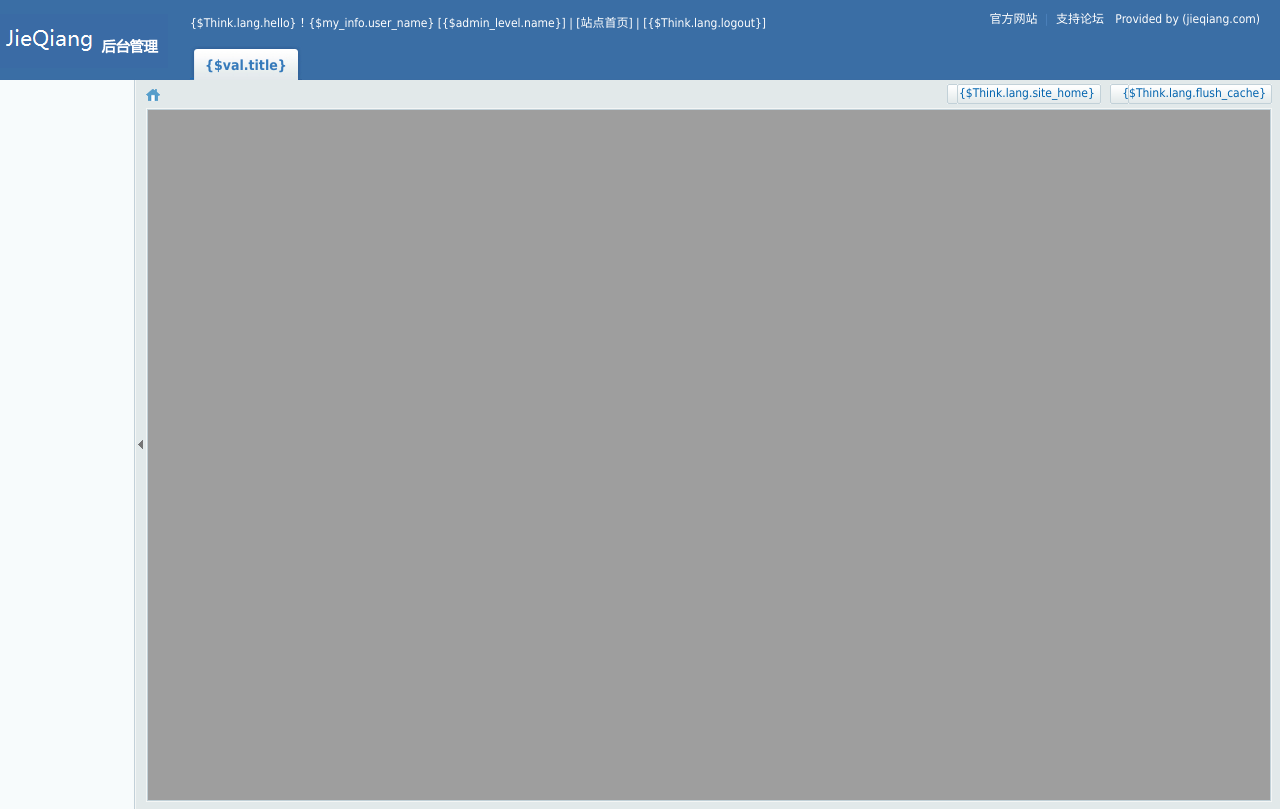
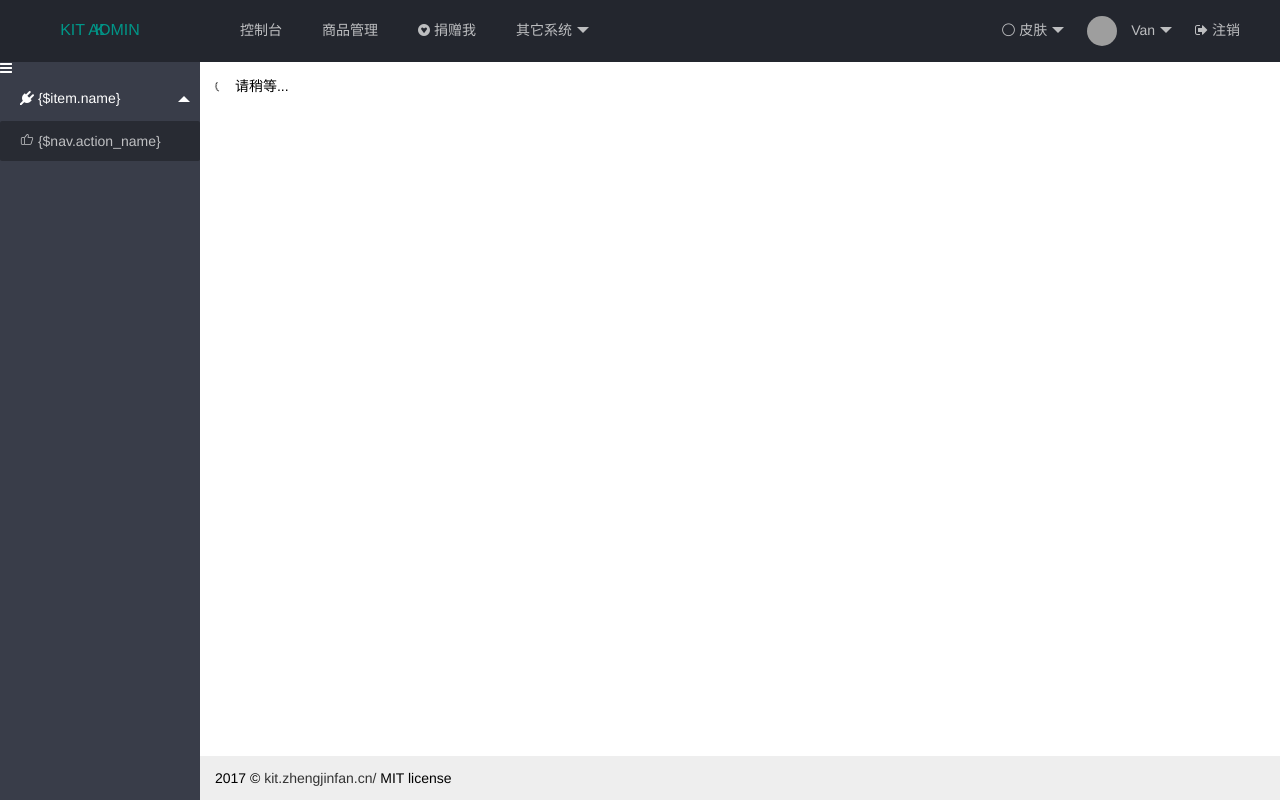
Before and after one commit to 1569501393/mobilecms.jieqiangtec.com, a PHP site: page /DbName/admin/Tpl/default/Index/index.html in a window 1280 px wide. Run offline with PHP 8.4, Linux system fonts and the light colour scheme; data that the repository does not hold is empty; grey boxes are pictures that could not be loaded.

Commit message:
显示菜单

```diff
--- a/admin/Common/common.php
+++ b/admin/Common/common.php
@@ -218,7 +218,7 @@
 	define('API_CACHETIME','0');  //缓存时间默认为小时   0表示不缓存
 	define('API_CACHEPATH','Runtime/Api59miao_cache'); //缓存目录
 	define('CHARSET','UTF-8');  //编码
-	define('APIURL','http://api.59miao.com/Router/Rest?');  //请求地址
+	// define('APIURL','http://api.59miao.com/Router/Rest?');  //请求地址
 	define('API_CLEARCACHE','1 23 * *');   //自动清除缓存时间
 	vendor('api59miao.init');
 	//引入59秒api文件
--- a/admin/Lib/Action/IndexAction.class.php
+++ b/admin/Lib/Action/IndexAction.class.php
@@ -12,6 +12,8 @@
 {
     public function index()
     {
+//        var_dump($menu);exit;
+        $this->assign('test_name','123');
         $this->display('index');
     }
 	/*当前位置*/
--- a/admin/Lib/Action/PublicAction.class.php
+++ b/admin/Lib/Action/PublicAction.class.php
@@ -152,7 +152,7 @@
  	//验证码
     public function verify(){
     	import("ORG.Util.Image");
-        Image::buildImageVerify(4,1,'gif','50','24');
+        Image::buildImageVerify(4,1,'gif','108','34');
     }
 
 	/*
--- a/admin/Tpl/default/Index/index.html
+++ b/admin/Tpl/default/Index/index.html
@@ -1,156 +1,175 @@
-<!DOCTYPE html PUBLIC "-//W3C//DTD XHTML 1.0 Transitional//EN" "http://www.w3.org/TR/xhtml1/DTD/xhtml1-transitional.dtd">
-<html xmlns="http://www.w3.org/1999/xhtml" class="off">
+<!DOCTYPE html>
+<html>
+
 <head>
-<meta http-equiv="Content-Type" content="text/html; charset=utf-8" />
-<meta http-equiv="X-UA-Compatible" content="IE=EmulateIE7" />
-<link href="__ROOT__/statics/admin/css/style.css" rel="stylesheet" type="text/css"/>
-<link href="__ROOT__/statics/css/dialog.css" rel="stylesheet" type="text/css" />
-<script language="javascript" type="text/javascript" src="__ROOT__/statics/js/jquery/jquery-1.4.2.min.js"></script>
-<script language="javascript" type="text/javascript" src="__ROOT__/statics/js/dialog.js"></script>
-<title>{$Think.lang.website_manage}</title>
+    <meta charset="utf-8">
+    <meta name="viewport" content="width=device-width, initial-scale=1, maximum-scale=1">
+    <title>KIT ADMIN</title>
+    <link rel="stylesheet" href="__ROOT__/statics/admin/plugins/layui/css/layui.css" media="all" />
+    <link rel="stylesheet" href="__ROOT__/statics/admin/plugins/font-awesome/css/font-awesome.min.css" media="all" />
+    <link rel="stylesheet" href="__ROOT__/statics/admin/build/css/app.css" media="all" />
+    <link rel="stylesheet" href="__ROOT__/statics/admin/build/css/themes/default.css" media="all" id="skin" kit-skin />
 </head>
-<body scroll="no">
-<div id="header">
-    <div class="logo"><a href="__APP__" title="{$Think.lang.website_manage}"></a></div>
-    <div class="fr">
-        <div class="style_but"></div>
-    </div>
-    <div class="col-auto" style="overflow: visible">
-        <div class="log white cut_line"> {$Think.lang.hello}！{$my_info.user_name} [{$admin_level.name}]
-              |
-            <a href="{$site_root}" target="_blank">[站点首页]</a>   |
-            <a href="{:u('Public/logout')}">[{$Think.lang.logout}]</a>
+
+<body class="kit-theme">
+    <div class="layui-layout layui-layout-admin kit-layout-admin">
+        <div class="layui-header">
+            <div class="layui-logo">KIT ADMIN</div>
+            <div class="layui-logo kit-logo-mobile">K</div>
+            <ul class="layui-nav layui-layout-left kit-nav">
+                <li class="layui-nav-item"><a href="javascript:;">控制台</a></li>
+                <li class="layui-nav-item"><a href="javascript:;">商品管理</a></li>
+                <li class="layui-nav-item"><a href="javascript:;" id="pay"><i class="fa fa-gratipay" aria-hidden="true"></i> 捐赠我</a></li>
+                <li class="layui-nav-item">
+                    <a href="javascript:;">其它系统</a>
+                    <dl class="layui-nav-child">
+                        <dd><a href="javascript:;">邮件管理</a></dd>
+                        <dd><a href="javascript:;">消息管理</a></dd>
+                        <dd><a href="javascript:;">授权管理</a></dd>
+                    </dl>
+                </li>
+            </ul>
+            <ul class="layui-nav layui-layout-right kit-nav">
+                <li class="layui-nav-item">
+                    <a href="javascript:;">
+                        <i class="layui-icon">&#xe63f;</i> 皮肤</a>
+                    </a>
+                    <dl class="layui-nav-child skin">
+                        <dd><a href="javascript:;" data-skin="default" style="color:#393D49;"><i class="layui-icon">&#xe658;</i> 默认</a></dd>
+                        <dd><a href="javascript:;" data-skin="orange" style="color:#ff6700;"><i class="layui-icon">&#xe658;</i> 橘子橙</a></dd>
+                        <dd><a href="javascript:;" data-skin="green" style="color:#00a65a;"><i class="layui-icon">&#xe658;</i> 原谅绿</a></dd>
+                        <dd><a href="javascript:;" data-skin="pink" style="color:#FA6086;"><i class="layui-icon">&#xe658;</i> 少女粉</a></dd>
+                        <dd><a href="javascript:;" data-skin="blue.1" style="color:#00c0ef;"><i class="layui-icon">&#xe658;</i> 天空蓝</a></dd>
+                        <dd><a href="javascript:;" data-skin="red" style="color:#dd4b39;"><i class="layui-icon">&#xe658;</i> 枫叶红</a></dd>
+                    </dl>
+                </li>
+                <li class="layui-nav-item">
+                    <a href="javascript:;">
+                        <img src="http://m.zhengjinfan.cn/images/0.jpg" class="layui-nav-img"> Van
+                    </a>
+                    <dl class="layui-nav-child">
+                        <dd><a href="javascript:;" kit-target data-options="{url:'basic.html',icon:'&#xe658;',title:'基本资料',id:'966'}"><span>基本资料</span></a></dd>
+                        <dd><a href="javascript:;">安全设置</a></dd>
+                    </dl>
+                </li>
+                <li class="layui-nav-item"><a href="login.html"><i class="fa fa-sign-out" aria-hidden="true"></i> 注销</a></li>
+            </ul>
         </div>
-		<div class="log_right white cut_line">
-	        <a target="_blank" href="www.jieqiang.com">官方网站</a>
-			<span>|</span>
-			<a target="_blank" href="bbs.jieqiang.com">支持论坛</a>
-			<span> </span>
-			<a target="_blank" href="www.jieqiang.com">Provided by (jieqiang.com)</a>
+        <div class="layui-side layui-bg-black kit-side">
+            <div class="layui-side-scroll">
+                <div class="kit-side-fold"><i class="fa fa-navicon" aria-hidden="true"></i></div>
+                <!-- 左侧导航区域（可配合layui已有的垂直导航） -->
+                <ul class="layui-nav layui-nav-tree" lay-filter="kitNavbar" kit-navbar>
+	                <volist id="item" name="menu" >
+	                <li class="layui-nav-item layui-nav-itemed">
+                        <a class="" href="javascript:;"><i class="fa fa-plug" aria-hidden="true"></i><span> {$item.name}</span></a>
+
+						<!-- <h3 class="f14"><span class="switchs cu on" title="{$lang.expand_or_contract}"></span>{$item.name}</h3> -->
+						<dl class="layui-nav-child">
+	                        <dd>
+							<volist id="nav" name="item['navs']" >
+							<a href="javascript:;" kit-target data-options="{url:'<?php echo $nav['url'];?>',icon:'&#xe6c6;',title:'<?php echo $nav['action_name'];?>',id:'<?php echo $nav['id'];?>'}">
+	                                    <i class="layui-icon">&#xe6c6;</i><span> {$nav.action_name}</span></a>
+							</volist>
+							</dd>
+						</dl>
+					</li>
+					</volist>
+
+                    <!-- <li class="layui-nav-item layui-nav-itemed">
+                        <a class="" href="javascript:;"><i class="fa fa-plug" aria-hidden="true"></i><span> 基本元素</span></a>
+                        <dl class="layui-nav-child">
+                            <dd>
+                                <a href="javascript:;" kit-target data-options="{url:'test.html',icon:'&#xe6c6;',title:'表格',id:'1'}">
+                                    <i class="layui-icon">&#xe6c6;</i><span> 表格</span></a>
+                            </dd>
+                            <dd>
+                                <a href="javascript:;" data-url="form.html" data-icon="fa-user" data-title="表单" kit-target data-id='2'><i class="fa fa-user" aria-hidden="true"></i><span> 表单</span></a>
+                            </dd>
+                            <dd>
+                                <a href="javascript:;" data-url="nav.html" data-icon="&#xe628;" data-title="导航栏" kit-target data-id='3'><i class="layui-icon">&#xe628;</i><span> 导航栏</span></a>
+                            </dd>
+                            <dd>
+                                <a href="javascript:;" data-url="list4.html" data-icon="&#xe614;" data-title="列表四" kit-target data-id='4'><i class="layui-icon">&#xe614;</i><span> 列表四</span></a>
+                            </dd>
+                            <dd>
+                                <a href="javascript:;" kit-target data-options="{url:'https://www.baidu.com',icon:'&#xe658;',title:'百度一下',id:'5'}"><i class="layui-icon">&#xe658;</i><span> 百度一下</span></a>
+                            </dd>
+                        </dl>
+                    </li>
+                    <li class="layui-nav-item layui-nav-itemed">
+                        <a href="javascript:;"><i class="fa fa-plug" aria-hidden="true"></i><span> 组件</span></a>
+                        <dl class="layui-nav-child">
+                            <dd><a href="javascript:;" kit-target data-options="{url:'navbar.html',icon:'&#xe658;',title:'Navbar',id:'6'}"><i class="layui-icon">&#xe658;</i><span> Navbar</span></a></dd>
+                            <dd><a href="javascript:;" kit-target data-options="{url:'tab.html',icon:'&#xe658;',title:'TAB',id:'7'}"><i class="layui-icon">&#xe658;</i><span> Tab</span></a></dd>
+                            <dd><a href="javascript:;" kit-target data-options="{url:'onelevel.html',icon:'&#xe658;',title:'OneLevel',id:'50'}"><i class="layui-icon">&#xe658;</i><span> OneLevel</span></a></dd>
+                            <dd><a href="javascript:;" kit-target data-options="{url:'app.html',icon:'&#xe658;',title:'App',id:'8'}"><i class="layui-icon">&#xe658;</i><span> app.js主入口</span></a></dd>
+                        </dl>
+                    </li> -->
+                </ul>
+            </div>
+        </div>
+        <div class="layui-body" id="container">
+            <!-- 内容主体区域 -->
+            <div style="padding: 15px;"><i class="layui-icon layui-anim layui-anim-rotate layui-anim-loop">&#xe63e;</i> 请稍等...</div>
+        </div>
+        <div class="layui-footer">
+            <!-- 底部固定区域 -->
+            2017 &copy;
+            <a href="http://kit.zhengjinfan.cn/">kit.zhengjinfan.cn/</a> MIT license
         </div>
     </div>
-    <ul class="nav white" id="top_menu">
-        <volist name="top_menu" id="val" >
-            <li id="_M{$val.id}" class="top_menu">
-            	<a href="javascript:_M({$val.id},'')"  hidefocus="true" style="outline:none;">{$val.title}</a>
-         	</li>
-        </volist>
-    </ul>
-</div>
-<div id="content">
-    <div class="left_menu fl">
-        <div id="leftMain"></div>
-        <a href="javascript:;" id="openClose" style="outline-style: none; outline-color: invert; outline-width: medium;" hideFocus="hidefocus" class="open" title="{$lang.expand_or_contract}"></a>
-	 </div>
-    <div class="right_main">
-        <div class="crumbs">
-            <div class="shortcut cu-span">
-				<a href="{$site_root}" target="_blank">
-               	 	<span>{$Think.lang.site_home}</span>
-                </a>
-				<a href="{:u('Cache/index')}" target="right">
-               		 <span>{$Think.lang.flush_cache}</span>
-                </a></div>
-            <span id="current_pos"></span>
-        </div>
-        <div class="rmc">
-            <div class="content" style="position:relative; overflow:hidden">
-                <iframe name="right" id="rightMain" src="{:u('Public/main')}" frameborder="false" scrolling="auto" style="overflow-x:hidden;border:none;" width="100%" height="auto" allowtransparency="true"></iframe>
-            </div>
-        </div>
-    </div>
-</div>
-<script type="text/javascript">
-function windowW(){
-	if($(window).width()<980){
-			$('#header').css('width',980+'px');
-			$('#content').css('width',980+'px');
-			$('body').attr('scroll','');
-			$('body').css('overflow','');
-	}
-}
-windowW();
-$(window).resize(function(){
-	if($(window).width()<980){
-		windowW();
-	}else{
-		$('#header').css('width','auto');
-		$('#content').css('width','auto');
-		$('body').attr('scroll','no');
-		$('body').css('overflow','hidden');
+    < <script src="__ROOT__/statics/admin/plugins/layui/layui.js"></script>
+        <script>
+        var message;
+        layui.config({
+            // base: 'build/js/',
+            base: '__ROOT__/statics/admin/build/js/',
+            version: '1.0.1'
+        }).use(['app', 'message'], function() {
+            var app = layui.app,
+                $ = layui.jquery,
+                layer = layui.layer;
+            //将message设置为全局以便子页面调用
+            message = layui.message;
+            //主入口
+            app.set({
+                type: 'iframe'
+            }).init();
+            $('#pay').on('click', function() {
+                layer.open({
+                    title: false,
+                    type: 1,
+                    content: '<img src="/src/images/pay.png" />',
+                    area: ['500px', '250px'],
+                    shadeClose: true
+                });
+            });
+            $('dl.skin > dd').on('click', function() {
+                var $that = $(this);
+                var skin = $that.children('a').data('skin');
+                switchSkin(skin);
+            });
+            var setSkin = function(value) {
+                    layui.data('kit_skin', {
+                        key: 'skin',
+                        value: value
+                    });
+                },
+                getSkinName = function() {
+                    return layui.data('kit_skin').skin;
+                },
+                switchSkin = function(value) {
+                    var _target = $('link[kit-skin]')[0];
+                    _target.href = _target.href.substring(0, _target.href.lastIndexOf('/') + 1) + value + _target.href.substring(_target.href.lastIndexOf('.'));
+                    setSkin(value);
+                },
+                initSkin = function() {
+                    var skin = getSkinName();
+                    switchSkin(skin === undefined ? 'default' : skin);
+                }();
+        });
+        </script>
+</body>
 
-	}
-});
-window.onresize = function(){
-	var heights = document.documentElement.clientHeight-110;
-	document.getElementById('rightMain').height = heights;
-	var openClose = $("#rightMain").height()+9;
-	$('#center_frame').height(openClose+9);
-	$("#openClose").height(openClose+30);
-}
-window.onresize();
-
-$(function(){
-	//默认载入左侧菜单
-	$("#leftMain").load("{:u('Public/menu', array('tag'=>'9'))}");
-	$.get("{:u('Index/current_pos', array('tag'=>'9'))}", function(data){
-		$("#current_pos").html(data);
-	});
-	$('#top_menu li').first().addClass('on');
-})
-
-//左侧开关
-$("#openClose").click(function(){
-	if($(this).data('clicknum')==1) {
-		$("html").removeClass("on");
-		$(".left_menu").removeClass("left_menu_on");
-		$(this).removeClass("close");
-		$(this).data('clicknum', 0);
-	} else {
-		$(".left_menu").addClass("left_menu_on");
-		$(this).addClass("close");
-		$("html").addClass("on");
-		$(this).data('clicknum', 1);
-	}
-	return false;
-});
-
-function _M(tag,targetUrl) {
-	$.get("{:u('Public/menu')}", {tag:tag}, function(data){
-		$("#leftMain").html(data);
-	});
-
-	//$("#rightMain").attr('src', targetUrl);
-	$('.top_menu').removeClass("on");
-	$('#_M'+tag).addClass("on");
-
-	$.get("{:u('Index/current_pos')}", {tag:tag}, function(data){
-		$("#current_pos").html(data);
-	});
-
-	//显示左侧菜单，当点击顶部时，展开左侧
-	$(".left_menu").removeClass("left_menu_on");
-	$("#openClose").removeClass("close");
-	$("html").removeClass("on");
-	$("#openClose").data('clicknum', 0);
-	$("#current_pos").data('clicknum', 1);
-}
-
-function _MP(menuid,targetUrl) {
-	$("#rightMain").attr('src', targetUrl);
-	$('.sub_menu').removeClass("on fb blue");
-	$('#_MP'+menuid).addClass("on fb blue");
-	$("#current_pos").data('clicknum', 1);
-	$.get("{:u('Index/current_pos')}", {menuid:menuid}, function(data){
-		$("#current_pos").html(data);
-	});
-}
-
-function Refresh() {
-	var src = $("#rightMain").attr('src');
-	$("#rightMain").attr('src',src);
-}
-</script>
-<pin:load type="js" href="__STATIC__/js/jquery/plugins/jquery.tools.min.js,__STATIC__/js/jquery/plugins/jquery.masonry.js,__STATIC__/js/jquery/plugins/formvalidator.js,__STATIC__/js/fileuploader.js,__STATIC__/js/pinphp.js,__STATIC__/js/front.js,__STATIC__/js/dialog.js,__STATIC__/js/wall.js,__STATIC__/js/item.js,__STATIC__/js/user.js,__STATIC__/js/album.js" />
-</body>
 </html>
```
Also changed, not shown: admin/Lib/Action/BaseAction.class.php (+54 -1 lines), admin/Tpl/default/Public/login.html (+168 -23 lines), statics/admin/images/login.png, statics/admin/images/logo.png.
